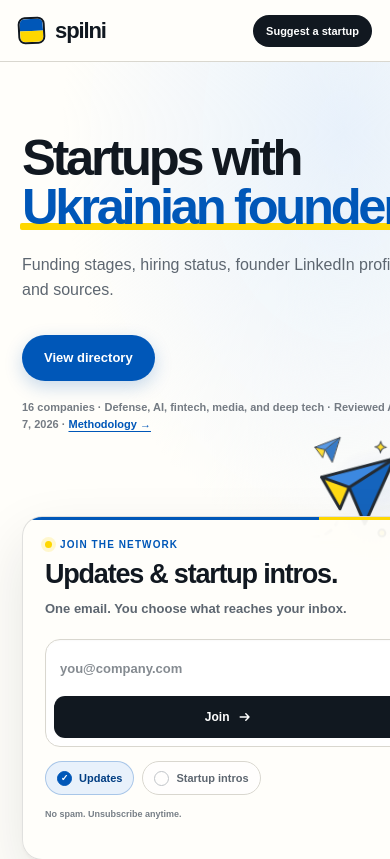
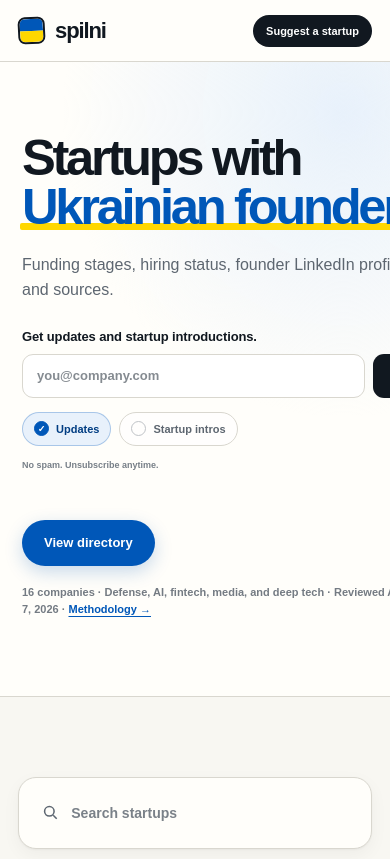
Before and after one commit to OlexG/spilni, a Next.js app: page / in a window 390 px wide. Shown: the top 859 px of the page. Built offline with nearby package versions, Linux system fonts and the light colour scheme.

Commit message:
Simplify hero signup

```diff
--- a/app/globals.css
+++ b/app/globals.css
@@ -95,8 +95,8 @@
 .primary-button:hover { background: var(--blue-dark); box-shadow: 0 10px 24px rgba(0, 87, 184, 0.28); transform: translateY(-1px); }
 .directory-status { margin-top: 18px !important; color: #747b83 !important; font-size: 11px !important; font-weight: 700 !important; }
 .directory-status a { color: var(--blue); text-decoration: underline; text-underline-offset: 3px; }
-.hero-side { position: relative; width: 100%; max-width: 460px; justify-self: end; }
-.hero-art { position: absolute; z-index: 0; top: -92px; right: -12px; width: 168px; opacity: 0.92; }
+.hero-side { position: relative; width: 100%; max-width: 390px; min-height: 300px; justify-self: end; }
+.hero-art { position: absolute; z-index: 0; top: 20px; right: 20px; width: clamp(180px, 22vw, 280px); opacity: 0.92; }
 .hero-art::before {
   content: "";
   position: absolute;
@@ -259,22 +259,15 @@
 .empty-state p { color: var(--muted); }
 .empty-state button { padding: 11px 16px; border: 0; border-radius: 999px; background: var(--ink); color: white; cursor: pointer; font-weight: 800; }
 
-.hero-signup { position: relative; z-index: 1; padding: 26px; overflow: hidden; border: 1px solid rgba(17, 24, 32, 0.13); border-radius: 24px; background: rgba(255, 254, 250, 0.88); box-shadow: 0 2px 3px rgba(17, 24, 32, 0.03), 0 24px 60px rgba(17, 24, 32, 0.11); backdrop-filter: blur(18px); transition: border-color 180ms var(--ease), box-shadow 180ms var(--ease), transform 180ms var(--ease); }
-.hero-signup::before { content: ""; position: absolute; inset: 0 0 auto; height: 3px; background: linear-gradient(90deg, var(--blue) 0 72%, var(--yellow) 72%); }
-.hero-signup:focus-within { border-color: rgba(0, 87, 184, 0.38); box-shadow: 0 2px 3px rgba(17, 24, 32, 0.03), 0 28px 70px rgba(0, 87, 184, 0.15); transform: translateY(-2px); }
-.signup-kicker { display: flex; align-items: center; gap: 8px; margin-bottom: 11px; color: var(--blue); font-size: 10px; font-weight: 900; letter-spacing: 0.11em; text-transform: uppercase; }
-.signup-kicker i { width: 7px; height: 7px; border-radius: 50%; background: var(--yellow); box-shadow: 0 0 0 4px rgba(255, 215, 0, 0.18); }
-.signup-heading h2 { margin: 0; font-size: clamp(27px, 3vw, 35px); font-weight: 900; letter-spacing: -0.045em; line-height: 1.02; }
-.signup-heading p { margin: 10px 0 21px; color: var(--muted); font-size: 13px; font-weight: 600; line-height: 1.5; }
-.signup-control { display: flex; align-items: center; gap: 8px; padding: 5px 5px 5px 14px; border: 1px solid var(--line); border-radius: 15px; background: white; box-shadow: inset 0 1px 2px rgba(17, 24, 32, 0.025); transition: border-color 160ms var(--ease), box-shadow 160ms var(--ease); }
+.hero-signup { max-width: 620px; margin-top: 26px; }
+.signup-heading h2 { margin: 0 0 10px; font-size: 13px; font-weight: 850; letter-spacing: -0.01em; }
+.signup-control { display: grid; grid-template-columns: minmax(0, 1fr) auto; gap: 8px; }
 .signup-control:focus-within { border-color: rgba(0, 87, 184, 0.65); box-shadow: 0 0 0 4px rgba(0, 87, 184, 0.1); }
-.signup-control > svg { width: 18px; flex: 0 0 auto; fill: none; stroke: #7a8188; stroke-linecap: round; stroke-linejoin: round; stroke-width: 1.7; }
-.signup-control input { width: 100%; min-width: 0; padding: 10px 0; border: 0; outline: 0; background: transparent; color: var(--ink); font-size: 13px; font-weight: 700; }
+.signup-control input { width: 100%; min-width: 0; min-height: 44px; padding: 0 14px; border: 1px solid var(--line); border-radius: 11px; outline: 0; background: white; color: var(--ink); font-size: 13px; font-weight: 700; }
+.signup-control input:focus { border-color: rgba(0, 87, 184, 0.65); box-shadow: 0 0 0 3px rgba(0, 87, 184, 0.1); }
 .signup-control input::placeholder { color: #858b91; }
-.signup-control button { display: inline-flex; min-height: 42px; align-items: center; gap: 7px; padding: 0 15px; border: 0; border-radius: 11px; background: var(--ink); color: white; cursor: pointer; font-size: 12px; font-weight: 900; transition: background 160ms var(--ease), transform 160ms var(--ease); }
-.signup-control button svg { width: 16px; fill: none; stroke: currentColor; stroke-linecap: round; stroke-linejoin: round; stroke-width: 1.8; transition: transform 160ms var(--ease); }
+.signup-control button { min-height: 44px; padding: 0 19px; border: 0; border-radius: 11px; background: var(--ink); color: white; cursor: pointer; font-size: 12px; font-weight: 900; transition: background 160ms var(--ease), transform 160ms var(--ease); }
 .signup-control button:hover { background: var(--blue); transform: translateY(-1px); }
-.signup-control button:hover svg { transform: translateX(2px); }
 .signup-control button:disabled { cursor: wait; opacity: 0.6; transform: none; }
 .signup-options { display: flex; flex-wrap: wrap; gap: 8px; margin-top: 14px; }
 .signup-choice { position: relative; cursor: pointer; }
@@ -359,8 +352,7 @@
 @media (max-width: 1000px) {
   .hero-inner { grid-template-columns: 1fr; }
   .hero-copy { max-width: 860px; }
-  .hero-side { max-width: 620px; justify-self: start; margin-top: 46px; }
-  .hero-art { top: -100px; right: -28px; }
+  .hero-side { display: none; }
   .startup-grid { grid-template-columns: repeat(2, minmax(0, 1fr)); }
   .toolbar { align-items: stretch; flex-direction: column; }
   .search-field { min-height: 44px; }
@@ -375,13 +367,7 @@
   .hero-inner { display: grid; }
   .hero h1 { font-size: clamp(43px, 13vw, 62px); }
   .hero-copy > p { font-size: 16px; }
-  .hero-side { margin-top: 35px; }
-  .hero-art { top: -72px; right: -8px; width: 128px; }
-  .hero-signup { padding: 22px; border-radius: 20px; }
-  .signup-control { align-items: stretch; flex-wrap: wrap; padding: 8px; }
-  .signup-control > svg { display: none; }
-  .signup-control input { min-height: 40px; padding: 8px 6px; }
-  .signup-control button { width: 100%; justify-content: center; }
+  .signup-control { grid-template-columns: minmax(0, 1fr) auto; }
   .directory { padding: 80px 18px 90px; }
   .search-field { min-width: 0; }
   .startup-grid { grid-template-columns: 1fr; }
--- a/app/page.tsx
+++ b/app/page.tsx
@@ -97,6 +97,7 @@
             <p>
               Funding stages, hiring status, founder LinkedIn profiles, and sources.
             </p>
+            <InterestSignup />
             <div className="hero-actions">
               <a className="primary-button" href="#directory">View directory</a>
             </div>
@@ -109,7 +110,6 @@
             <div className="hero-art" aria-hidden="true">
               <PaperPlane />
             </div>
-            <InterestSignup />
           </div>
         </div>
       </section>
--- a/components/InterestSignup.tsx
+++ b/components/InterestSignup.tsx
@@ -15,18 +15,12 @@
   return (
     <section className="hero-signup" id="updates" aria-labelledby="interest-title">
       <div className="signup-heading">
-        <span className="signup-kicker"><i /> Join the network</span>
-        <h2 id="interest-title">Updates &amp; startup intros.</h2>
-        <p>One email. You choose what reaches your inbox.</p>
+        <h2 id="interest-title">Get updates and startup introductions.</h2>
       </div>
 
       <form className="signup-form" action={formAction}>
         <label className="sr-only" htmlFor="interest-email">Email address</label>
         <div className="signup-control">
-          <svg aria-hidden="true" viewBox="0 0 24 24">
-            <path d="M4 6.75h16v10.5H4z" />
-            <path d="m5 8 7 5 7-5" />
-          </svg>
           <input
             id="interest-email"
             name="email"
@@ -38,10 +32,7 @@
             required
           />
           <button type="submit" disabled={isPending}>
-            <span>{isPending ? "Joining…" : "Join"}</span>
-            <svg aria-hidden="true" viewBox="0 0 20 20">
-              <path d="M4 10h11M11 6l4 4-4 4" />
-            </svg>
+            {isPending ? "Joining…" : "Join"}
           </button>
         </div>
 
```
